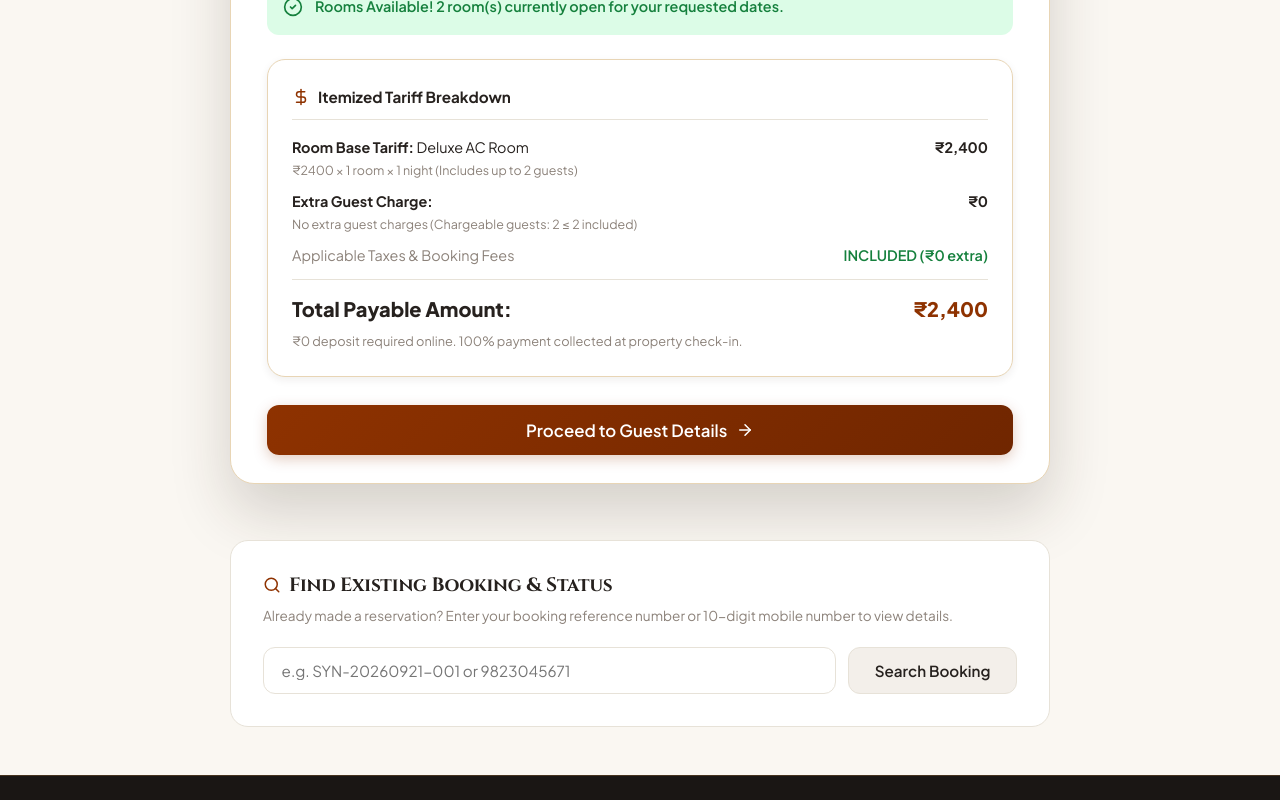
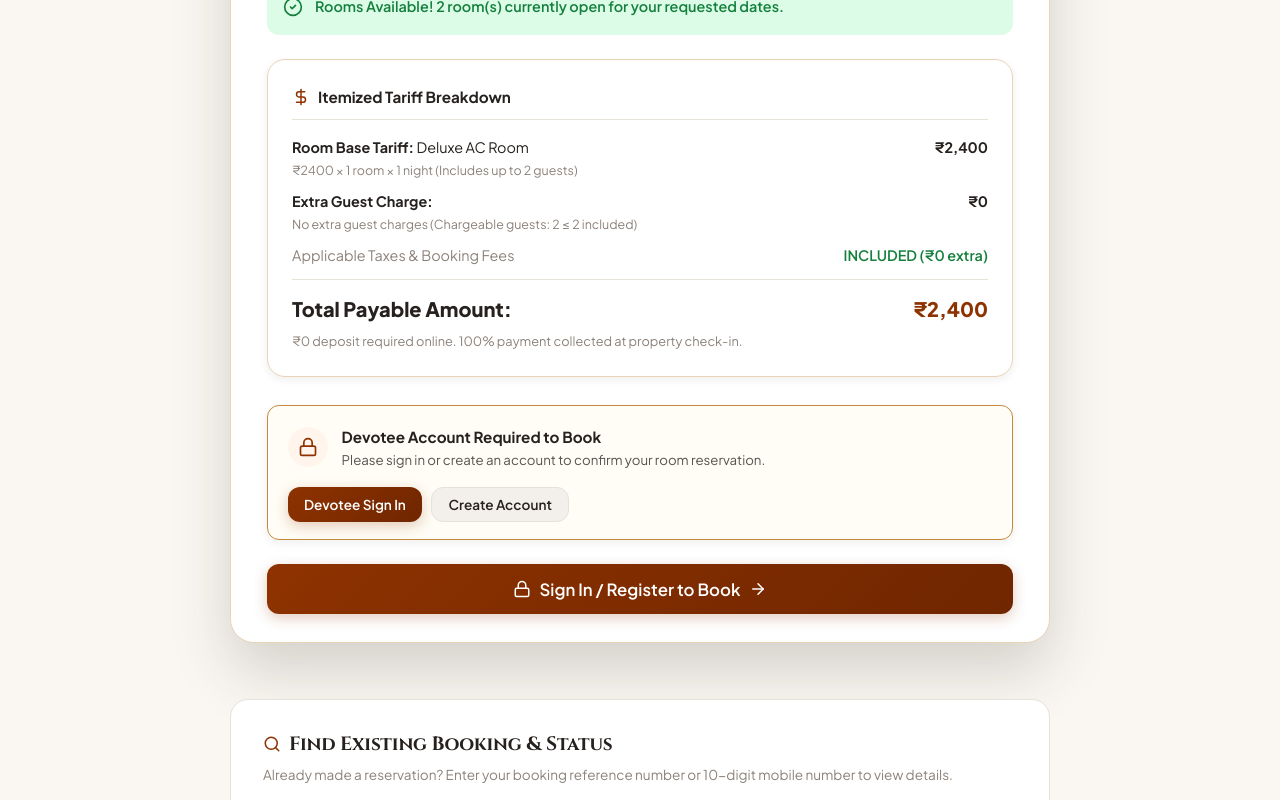
Before and after one commit to Adi-0408/shree-yatri-nivas, a React (Vite) app: page /booking in a window 1280 px wide. Shown: the part 1071-1871 px from the top of the page. Built offline with nearby package versions, Linux system fonts and the light colour scheme; a web font is replaced by a local one.

Commit message:
Enforce authentication for bookings: require login/registration before proceeding to reservation

```diff
--- a/src/pages/Booking.jsx
+++ b/src/pages/Booking.jsx
@@ -25,7 +25,8 @@ import {
   Mail,
   User,
   Search,
-  DollarSign
+  DollarSign,
+  Lock
 } from 'lucide-react';
 
 export const Booking = () => {
@@ -36,6 +37,7 @@ export const Booking = () => {
 
   const [step, setStep] = useState(1);
   const [rooms, setRooms] = useState([]);
+  const [pendingAdvanceStep, setPendingAdvanceStep] = useState(false);
 
   // Form State - Step 1
   const todayStr = new Date().toISOString().split('T')[0];
@@ -125,12 +127,30 @@ export const Booking = () => {
   // Autofill customer data if logged in
   useEffect(() => {
     if (customer) {
-      setGuestName((prev) => prev || customer.name || '');
-      setEmail((prev) => prev || customer.email || '');
-      setMobile((prev) => prev || customer.mobile || '');
-      setCity((prev) => prev || customer.city || '');
+      setGuestName(customer.name || '');
+      setEmail(customer.email || '');
+      setMobile(customer.mobile || '');
+      setCity(customer.city || '');
     }
   }, [customer]);
+
+  // If customer logs in after clicking "Sign In / Register to Book", auto-advance to Step 2
+  useEffect(() => {
+    if (isCustomerLoggedIn && pendingAdvanceStep) {
+      setPendingAdvanceStep(false);
+      setStep(2);
+      window.scrollTo({ top: 0, behavior: 'smooth' });
+    }
+  }, [isCustomerLoggedIn, pendingAdvanceStep]);
+
+  // Strictly prevent unauthenticated visitors from accessing Step 2
+  useEffect(() => {
+    if (step === 2 && !isCustomerLoggedIn) {
+      setStep(1);
+      showWarning('Devotee authentication required. Please sign in or register to complete your reservation.');
+      openAuthModal('login');
+    }
+  }, [step, isCustomerLoggedIn, showWarning, openAuthModal]);
 
   // Selected room object
   const selectedRoom = useMemo(() => {
@@ -185,6 +205,15 @@ export const Booking = () => {
       showError(msg);
       return;
     }
+
+    // Devotee Authentication Enforcement: Account required to proceed
+    if (!isCustomerLoggedIn) {
+      setPendingAdvanceStep(true);
+      showWarning('Devotee account required. Please sign in or register to complete your reservation.');
+      openAuthModal('login');
+      return;
+    }
+
     setStep(2);
     window.scrollTo({ top: 0, behavior: 'smooth' });
   };
@@ -192,6 +221,11 @@ export const Booking = () => {
   // Step 2 -> Step 3 (Create Booking)
   const handleFinalSubmit = (e) => {
     e.preventDefault();
+    if (!isCustomerLoggedIn) {
+      showError('Devotee account required. Please sign in or register to complete your reservation.');
+      openAuthModal('login');
+      return;
+    }
     if (!guestName.trim() || !mobile.trim()) {
       showError('Please enter full guest name and a valid mobile number.');
       return;
@@ -203,6 +237,8 @@ export const Booking = () => {
 
     try {
       const bookingPayload = {
+        customer_id: customer?.id || customer?.mobile || customer?.email || 'DEVOTEE',
+        customer_name: customer?.name || guestName.trim(),
         guest_name: guestName.trim(),
         mobile: mobile.trim(),
         email: email.trim() || `${mobile.trim()}@guest.shreeyatrinivas.com`,
@@ -616,14 +652,81 @@ export const Booking = () => {
                   </div>
                 )}
 
+                {/* Devotee Account Requirement Notice */}
+                {!isCustomerLoggedIn && (
+                  <div style={{
+                    backgroundColor: '#FFFDF5',
+                    border: '1.5px solid var(--gold)',
+                    borderRadius: 'var(--radius-md)',
+                    padding: '1.1rem 1.25rem',
+                    marginBottom: '1.5rem',
+                    display: 'flex',
+                    alignItems: 'center',
+                    justifyContent: 'space-between',
+                    flexWrap: 'wrap',
+                    gap: '1rem',
+                    boxShadow: 'var(--shadow-sm)'
+                  }}>
+                    <div style={{ display: 'flex', alignItems: 'center', gap: '0.85rem' }}>
+                      <div style={{
+                        width: '40px',
+                        height: '40px',
+                        borderRadius: '50%',
+                        backgroundColor: 'var(--primary-light)',
+                        display: 'flex',
+                        alignItems: 'center',
+                        justifyContent: 'center',
+                        color: 'var(--primary)',
+                        flexShrink: 0
+                      }}>
+                        <Lock size={20} />
+                      </div>
+                      <div>
+                        <div style={{ fontWeight: 700, fontSize: '0.95rem', color: 'var(--text-main)' }}>
+                          Devotee Account Required to Book
+                        </div>
+                        <div style={{ fontSize: '0.83rem', color: 'var(--text-secondary)' }}>
+                          Please sign in or create an account to confirm your room reservation.
+                        </div>
+                      </div>
+                    </div>
+                    <div style={{ display: 'flex', gap: '0.6rem' }}>
+                      <button
+                        type="button"
+                        onClick={() => openAuthModal('login')}
+                        className="btn btn-primary btn-sm"
+                      >
+                        Devotee Sign In
+                      </button>
+                      <button
+                        type="button"
+                        onClick={() => openAuthModal('register')}
+                        className="btn btn-secondary btn-sm"
+                      >
+                        Create Account
+                      </button>
+                    </div>
+                  </div>
+                )}
+
                 <button
                   type="submit"
                   disabled={!availability.available}
                   className="btn btn-primary btn-lg"
                   style={{ width: '100%' }}
                 >
-                  <span>Proceed to Guest Details</span>
-                  <ArrowRight size={18} />
+                  {!isCustomerLoggedIn ? (
+                    <>
+                      <Lock size={18} />
+                      <span>Sign In / Register to Book</span>
+                      <ArrowRight size={18} />
+                    </>
+                  ) : (
+                    <>
+                      <span>Proceed to Guest Details</span>
+                      <ArrowRight size={18} />
+                    </>
+                  )}
                 </button>
               </form>
             </div>
@@ -632,18 +735,14 @@ export const Booking = () => {
           {/* STEP 2: Guest Details & Confirmation */}
           {step === 2 && (
             <div className="search-widget-card no-print">
-              <div style={{ display: 'flex', justifyContent: 'space-between', alignItems: 'center', marginBottom: '1.5rem', borderBottom: '1px solid var(--border-light)', paddingBottom: '0.75rem' }}>
+              <div style={{ display: 'flex', justifyContent: 'space-between', alignItems: 'center', marginBottom: '1.5rem', borderBottom: '1px solid var(--border-light)', paddingBottom: '0.75rem', flexWrap: 'wrap', gap: '0.75rem' }}>
                 <h2 style={{ fontSize: '1.4rem', color: 'var(--text-main)' }}>
                   Guest & Devotee Information
                 </h2>
-                {!isCustomerLoggedIn && (
-                  <button
-                    type="button"
-                    onClick={() => openAuthModal('login')}
-                    className="btn btn-secondary btn-sm"
-                  >
-                    <User size={14} /> Sign In for 1-Click Fill
-                  </button>
+                {isCustomerLoggedIn && (
+                  <div style={{ display: 'inline-flex', alignItems: 'center', gap: '6px', fontSize: '0.85rem', color: 'var(--success)', fontWeight: 600, backgroundColor: '#ECFDF5', padding: '0.35rem 0.75rem', borderRadius: 'var(--radius-sm)', border: '1px solid #A7F3D0' }}>
+                    <CheckCircle2 size={16} /> Authenticated Devotee: {customer?.name}
+                  </div>
                 )}
               </div>
 
--- a/src/services/storageService.js
+++ b/src/services/storageService.js
@@ -151,6 +151,12 @@ export const StorageService = {
   },
 
   createBooking(bookingData) {
+    const currentCustomer = this.getCurrentCustomer();
+    const isAdmin = this.isAdminLoggedIn();
+    if (!currentCustomer && !isAdmin && !bookingData.is_admin_booking) {
+      throw new Error("Devotee account required. Please sign in or register to complete your reservation.");
+    }
+
     const check = this.checkRoomAvailability(
       bookingData.room_id,
       bookingData.check_in,
@@ -165,6 +171,8 @@ export const StorageService = {
     const ref = this.generateBookingReference();
     const newBooking = {
       ...bookingData,
+      customer_id: bookingData.customer_id || currentCustomer?.id || currentCustomer?.mobile || currentCustomer?.email || 'DEVOTEE',
+      customer_name: bookingData.customer_name || currentCustomer?.name || bookingData.guest_name,
       booking_id: ref,
       booking_reference: ref,
       payment_method: bookingData.payment_method || "Pay at Property",
```
